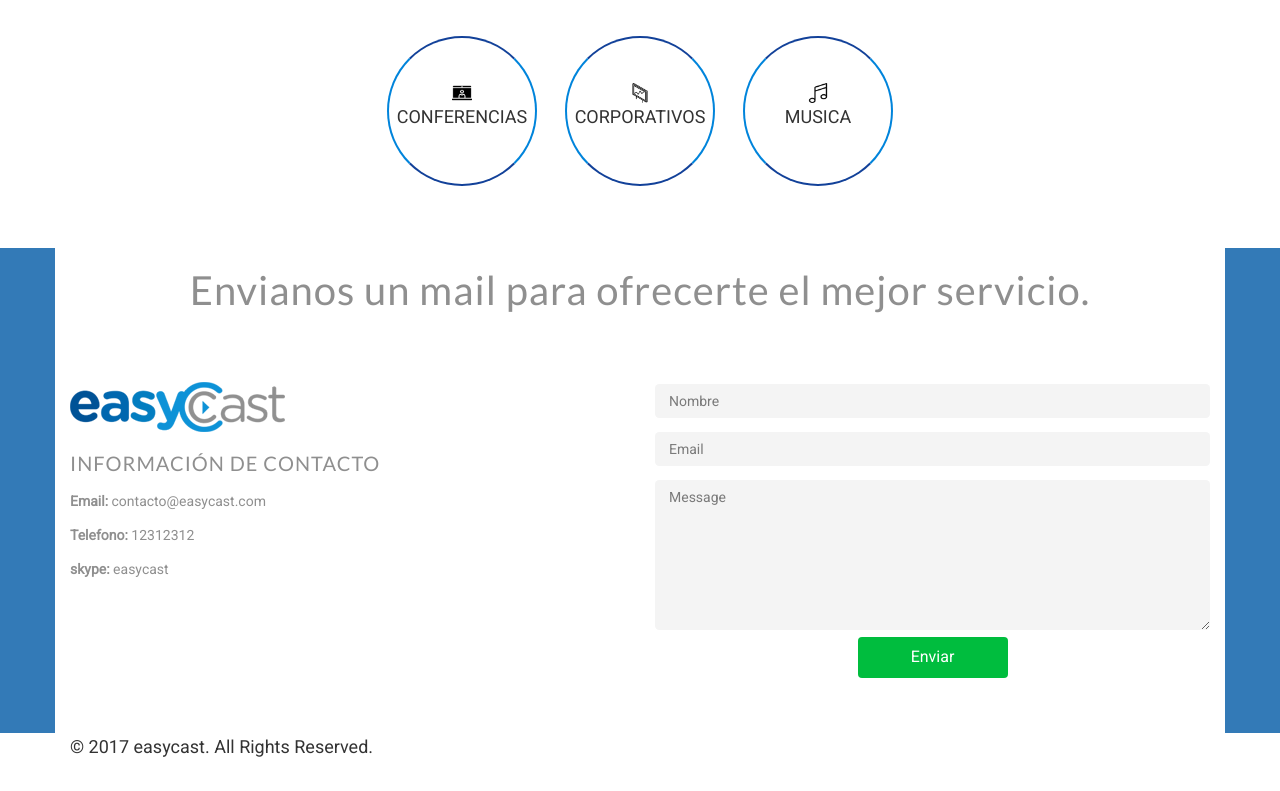
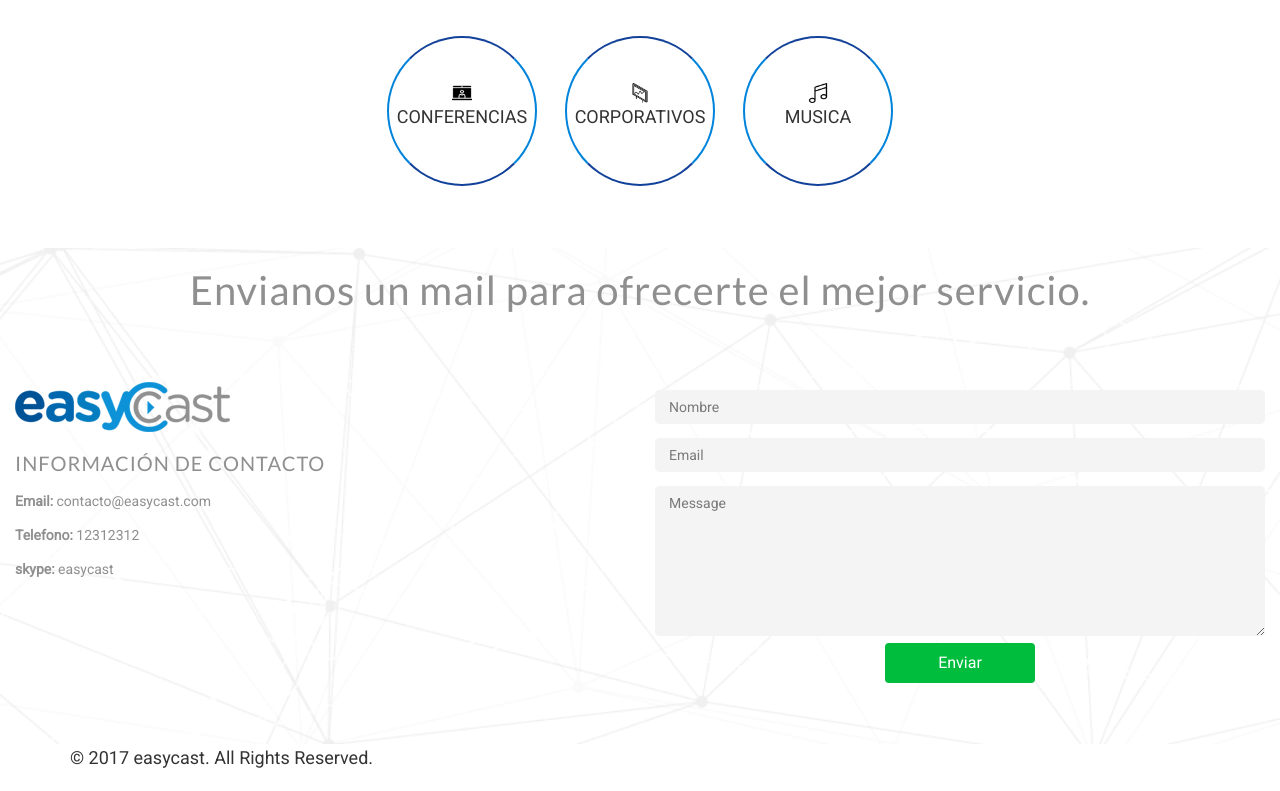
Before and after one commit to RazoDev/easycast, an Angular app: page / in a window 1280 px wide. Shown: the part 2668-3459 px from the top of the page. Built offline with nearby package versions, Linux system fonts and the light colour scheme.

Commit message:
img footer

```diff
--- a/src/app/components/contacto/contacto.component.html
+++ b/src/app/components/contacto/contacto.component.html
@@ -1,6 +1,6 @@
-<section id="contact" class="contact bg-primary">
+<section id="contact" class="contact ">
     <div class="container container-footer">
-      <div class="row">
+      <div class="row img-background">
         <h3 class="text-center">Envianos un mail para ofrecerte el mejor servicio.</h3>
         <div class="col-md-6 col-sm-12 info-contact">
           <img src="assets/img/logo-footer.png" alt="">
--- a/src/styles.css
+++ b/src/styles.css
@@ -310,7 +310,12 @@ textarea {
 }
 
 .container-footer{
-  background: white;
+  background-image: url(assets/img/background-contacto.png);
+  background-repeat: no-repeat;
+  background-position: center center;
+  width: 100%;
+  background-size: cover;
+  background-attachment: fixed;
 }
 .container-footer h3{
   color: #8F8F8F;
```
Also changed, not shown: src/assets/img/background-contact.png (added), src/assets/img/background-contacto.png (added).
